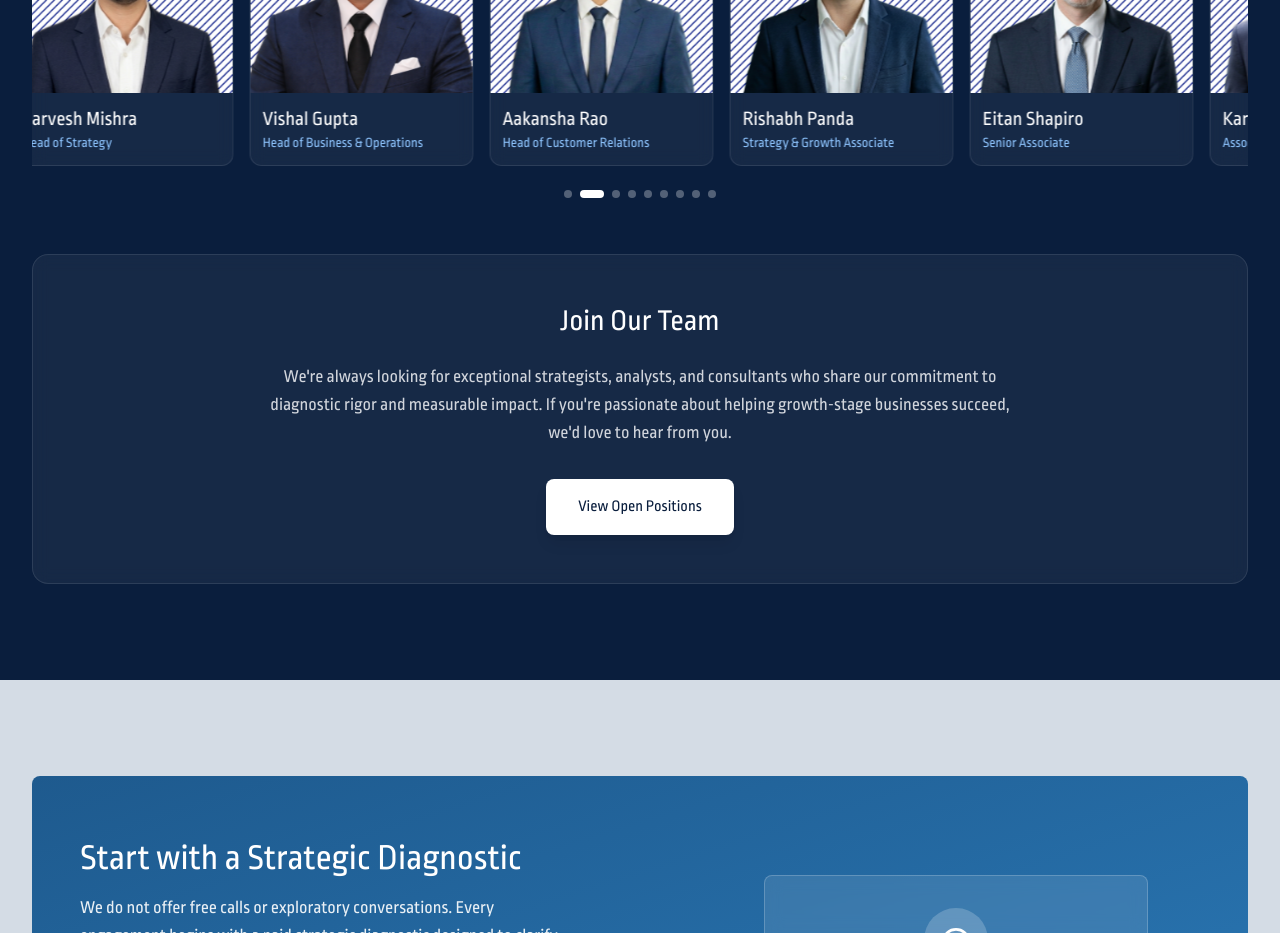
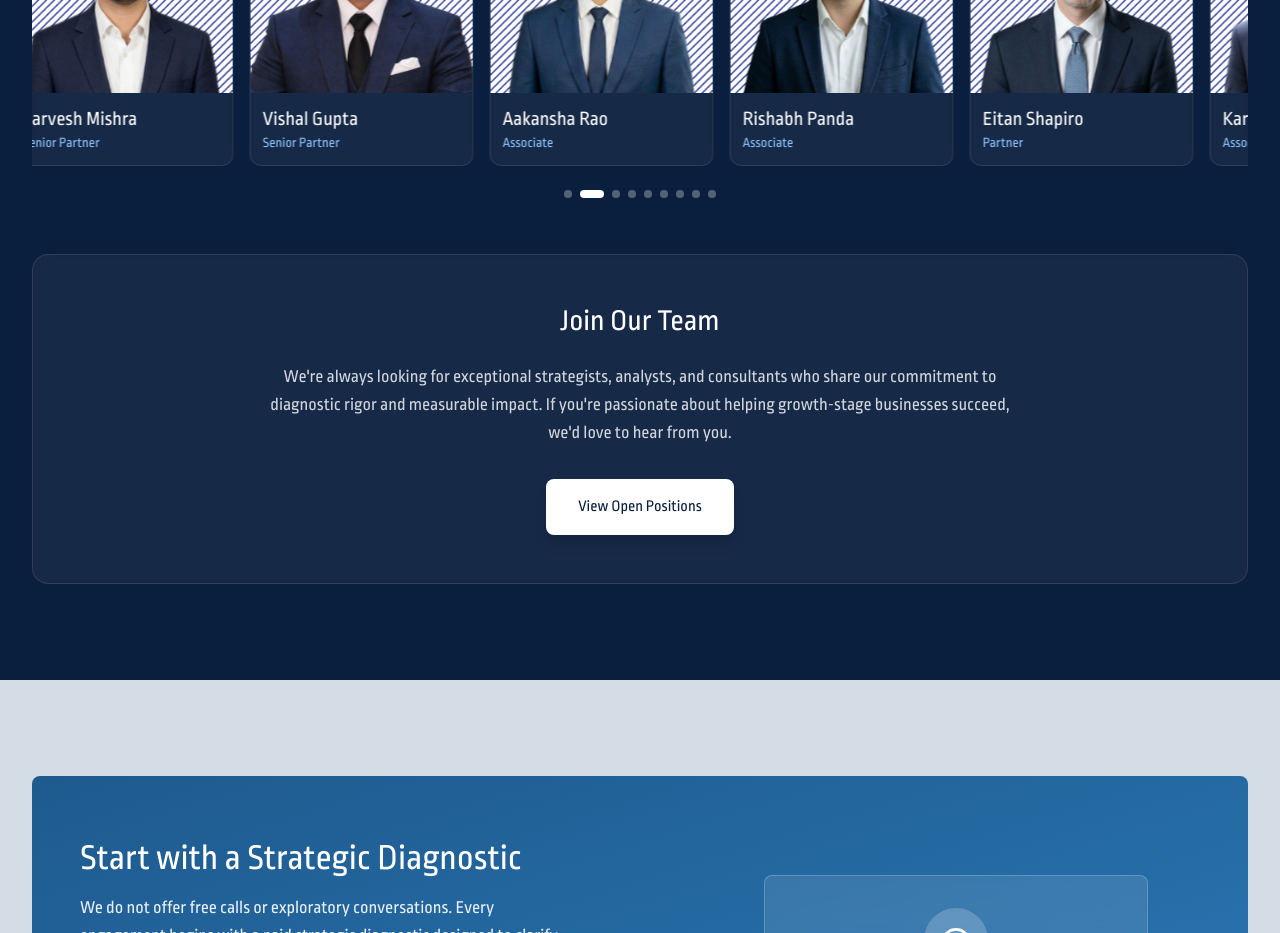
Before and after one commit to SarveshMishra4/sarsen-webapp-client, a Next.js app: page /about in a window 1280 px wide. Shown: the part 3240-4173 px from the top of the page. Built offline with nearby package versions, Linux system fonts and the light colour scheme; no server answers.

Commit message:
About Updated

```diff
--- a/src/app/about/page.tsx
+++ b/src/app/about/page.tsx
@@ -371,7 +371,7 @@
   const MEMBERS: TeamMember[] = [
     {
       name: 'Sameer Dhaiya',
-      role: 'Head of Supply Chain',
+      role: 'Senior Partner',
       location: 'Hyderabad - India',
       tier: 'Leadership',
       bio: 'Spent over a decade managing end-to-end supply chain operations across manufacturing and consumer businesses. Led a procurement restructuring programme for a multi-plant manufacturer, ran vendor consolidation initiatives that cut supplier redundancy, and re-engineered logistics networks for businesses moving from regional to national distribution. Expertise: procurement strategy, vendor negotiation, and logistics network design.',
@@ -379,7 +379,7 @@
     },
     {
       name: 'Sarvesh Mishra',
-      role: 'Head of Strategy',
+      role: 'Senior Partner',
       location: 'Goa - India',
       tier: 'Leadership',
       bio: 'Built and scaled a services business from the ground up before moving into strategy advisory. Worked extensively in private equity, evaluating investment opportunities and structuring portfolio-level strategy for growth-stage companies. Expertise: strategic diagnostics, PE deal evaluation, and founder-aligned execution planning.',
@@ -387,7 +387,7 @@
     },
     {
       name: 'Vishal Gupta',
-      role: 'Head of Business & Operations',
+      role: 'Senior Partner',
       location: 'New Delhi - India',
       tier: 'Leadership',
       bio: 'Built and restructured distribution networks and organisational systems for businesses scaling from single-city to multi-region operations. Worked directly with founders to design team structures and operating systems built to hold up under real growth pressure. Expertise: distribution strategy, organisational design, and operational scaling.',
@@ -395,7 +395,7 @@
     },
     {
       name: 'Aakansha Rao ',
-      role: 'Head of Customer Relations',
+      role: 'Associate',
       location: 'Bengaluru - India',
       tier: 'Leadership',
       bio: 'Managed key client relationships across professional services and consulting firms, with a track record of turning client needs into structured, actionable engagement briefs. Background in account management, where she was responsible for long-term retention and engagement quality on high-value accounts. Expertise: client relationship management, stakeholder communication, and account strategy.',
@@ -403,7 +403,7 @@
     },
     {
       name: 'Rishabh Panda',
-      role: 'Strategy & Growth Associate',
+      role: 'Associate',
       location: 'Bengaluru - India',
       tier: 'Associate',
       bio: 'Worked at Ernst & Young\'s transaction advisory practice, where he supported financial due diligence and market analysis on mid-market transactions. Handled deal-support workstreams involving market sizing, competitive benchmarking, and financial modelling. Expertise: financial due diligence, market analysis, and growth strategy.',
@@ -411,7 +411,7 @@
     },
     {
       name: 'Eitan Shapiro',
-      role: 'Senior Associate',
+      role: 'Partner',
       location: 'Boston - United States',
       tier: 'Associate',
       bio: 'Worked with Bank Leumi\'s private equity and structured finance division, where he screened investment opportunities and conducted portfolio analysis across technology and industrial sectors. Handled deal evaluation and risk assessment for structured finance transactions. Expertise: investment screening, structured finance, and portfolio analysis.',
@@ -427,7 +427,7 @@
     },
     {
       name: 'Meghna Borah',
-      role: 'Analyst',
+      role: 'Business Analyst',
       location: 'New Delhi - India',
       tier: 'Analyst',
       bio: 'Worked with a policy research organisation focused on economic development, where she conducted primary research, stakeholder mapping, and sector analysis. Handled the structuring of qualitative findings from field research into clear, decision-ready outputs. Expertise: primary research, stakeholder mapping, and sector analysis.',
@@ -435,7 +435,7 @@
     },
     {
       name: 'Arun Nair',
-      role: 'Analyst',
+      role: 'Business Analyst',
       location: 'Bengaluru - India',
       tier: 'Analyst',
       bio: 'Worked at a Big Four advisory practice on financial analysis and transaction support, handling due diligence workstreams and financial modelling for client transactions. Expertise: financial modelling, due diligence, and competitive research.',
```
